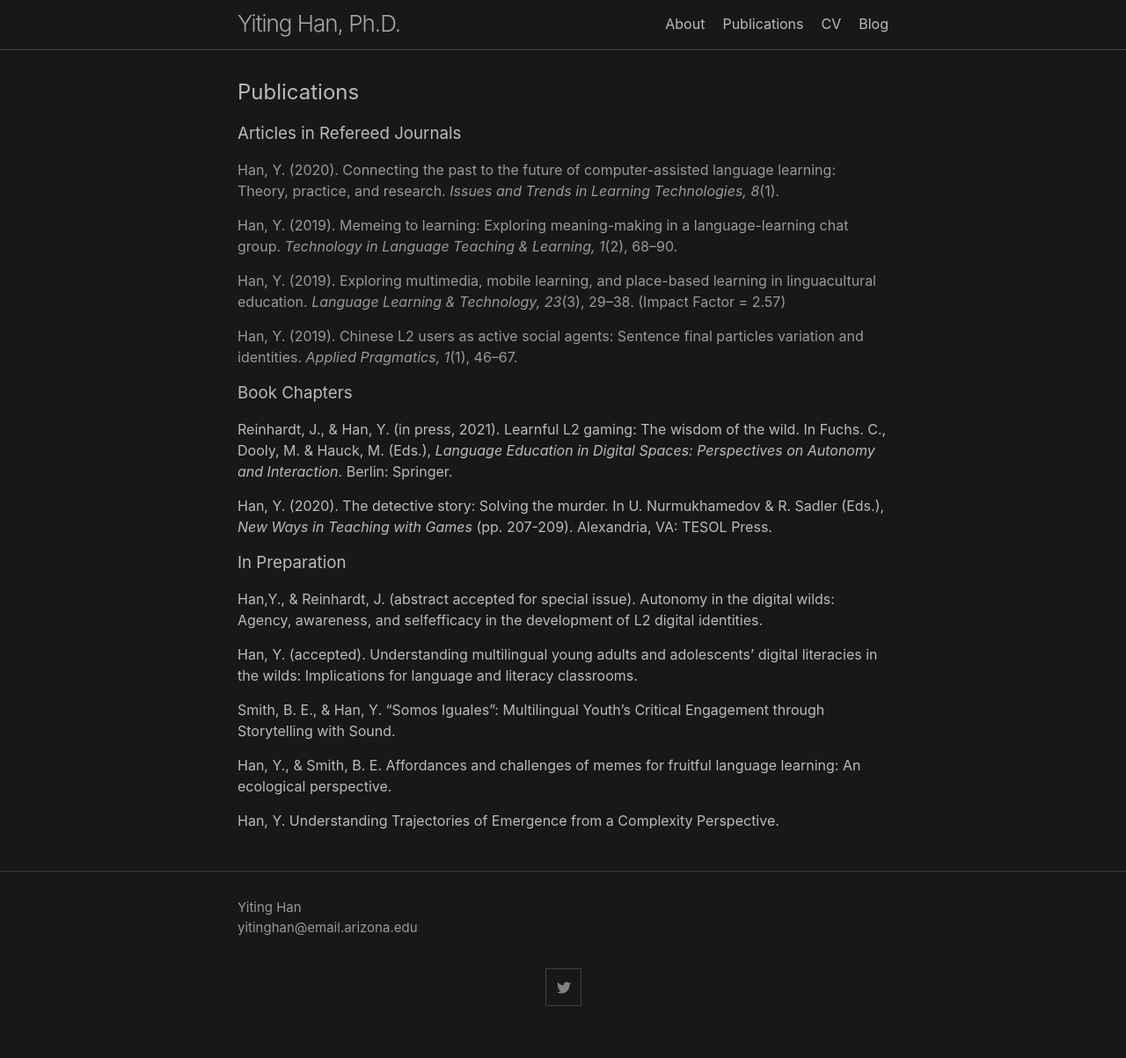
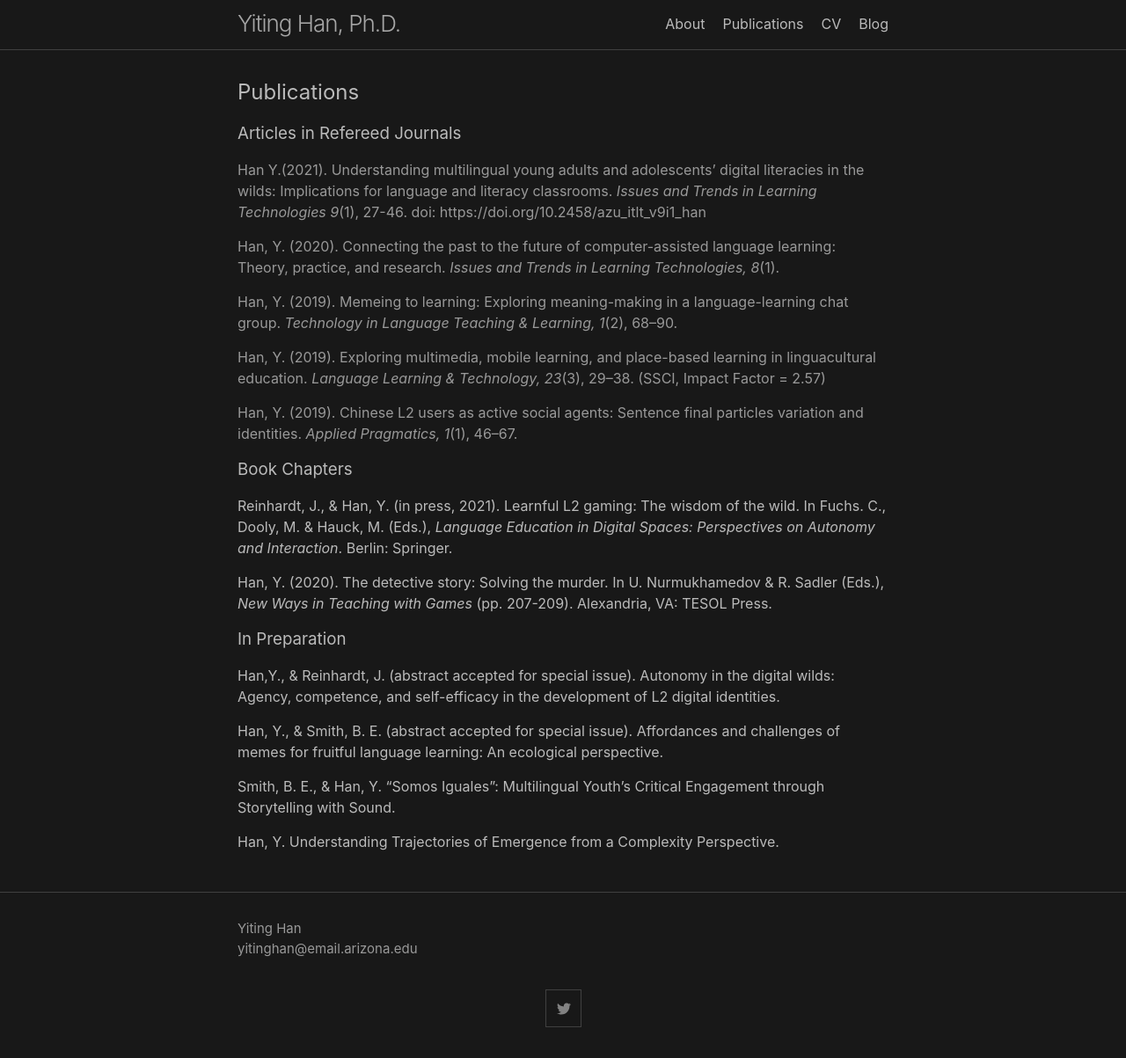
Before and after one commit to yitinghanphd/yitinghanphd.github.io, a Jekyll site: the page built from publications.md, in a window 1280 px wide. Shown: the whole page at 88% size. Built offline with Jekyll 4.4.1, drawn with Linux system fonts in a browser that asks for light colours; before the commit the page ends 1179 px from its top, so only the background shows below that.

Commit message:
Update publications.md
update Jul

```diff
--- a/publications.md
+++ b/publications.md
@@ -5,11 +5,14 @@ permalink: /publications/
 ---
 ## Publications
 ### Articles in Refereed Journals
+
+[Han Y.(2021). Understanding multilingual young adults and adolescents' digital literacies in the wilds: Implications for language and literacy classrooms. *Issues and Trends in Learning Technologies 9*(1), 27-46. doi: https://doi.org/10.2458/azu_itlt_v9i1_han](https://journals.librarypublishing.arizona.edu/itlt/article/id/2277/)
+
 [Han, Y. (2020). Connecting the past to the future of computer-assisted language learning: Theory, practice, and research. *Issues and Trends in Learning Technologies, 8*(1).](https://journals.librarypublishing.arizona.edu/itlt/article/id/1742/)
 
 [Han, Y. (2019). Memeing to learning: Exploring meaning-making in a language-learning chat group. *Technology in Language Teaching & Learning, 1*(2), 68–90.](https://www.castledown.com.au/journals/tltl/article/?reference=191)
 
-[Han, Y. (2019). Exploring multimedia, mobile learning, and place-based learning in linguacultural education. *Language Learning & Technology, 23*(3), 29–38. (Impact Factor = 2.57)](https://www.lltjournal.org/item/3116)
+[Han, Y. (2019). Exploring multimedia, mobile learning, and place-based learning in linguacultural education. *Language Learning & Technology, 23*(3), 29–38. (SSCI, Impact Factor = 2.57)](https://www.lltjournal.org/item/3116)
 
 [Han, Y. (2019). Chinese L2 users as active social agents: Sentence final particles variation and identities. *Applied Pragmatics, 1*(1), 46–67.](https://benjamins.com/catalog/ap.00003.han)
 
@@ -19,12 +22,10 @@ Reinhardt, J., & Han, Y. (in press, 2021). Learnful L2 gaming: The wisdom of the
 Han, Y. (2020). The detective story: Solving the murder. In U. Nurmukhamedov & R. Sadler (Eds.), *New Ways in Teaching with Games* (pp. 207-209). Alexandria, VA: TESOL Press.
 
 ### In Preparation
-Han,Y., & Reinhardt, J. (abstract accepted for special issue). Autonomy in the digital wilds: Agency, awareness, and selfefficacy in the development of L2 digital identities.
+Han,Y., & Reinhardt, J. (abstract accepted for special issue). Autonomy in the digital wilds: Agency, competence, and self-efficacy in the development of L2 digital identities.
 
-Han, Y. (accepted). Understanding multilingual young adults and adolescents' digital literacies in the wilds: Implications for language and literacy classrooms.
+Han, Y., & Smith, B. E. (abstract accepted for special issue). Affordances and challenges of memes for fruitful language learning: An ecological perspective.
 
 Smith, B. E., & Han, Y. “Somos Iguales”: Multilingual Youth’s Critical Engagement through Storytelling with Sound.
 
-Han, Y., & Smith, B. E. Affordances and challenges of memes for fruitful language learning: An ecological perspective.
-
 Han, Y. Understanding Trajectories of Emergence from a Complexity Perspective.
```
